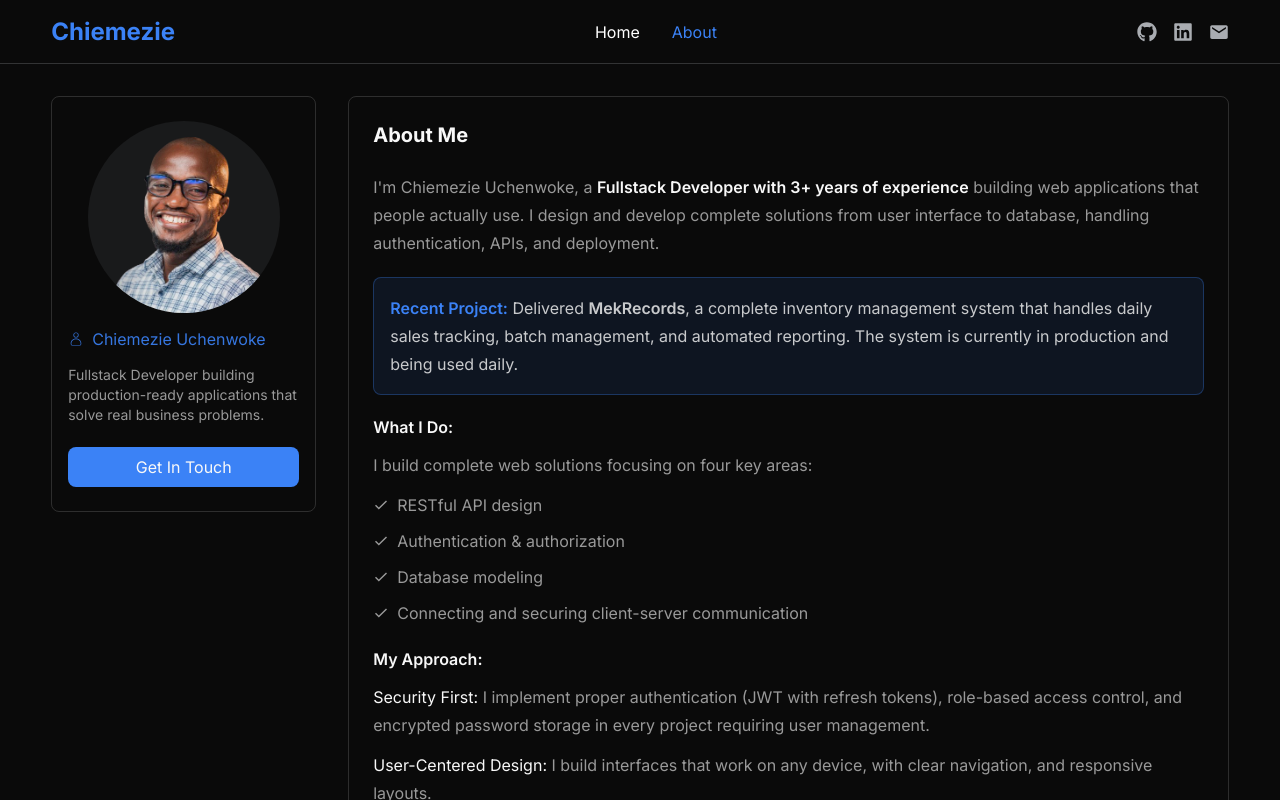
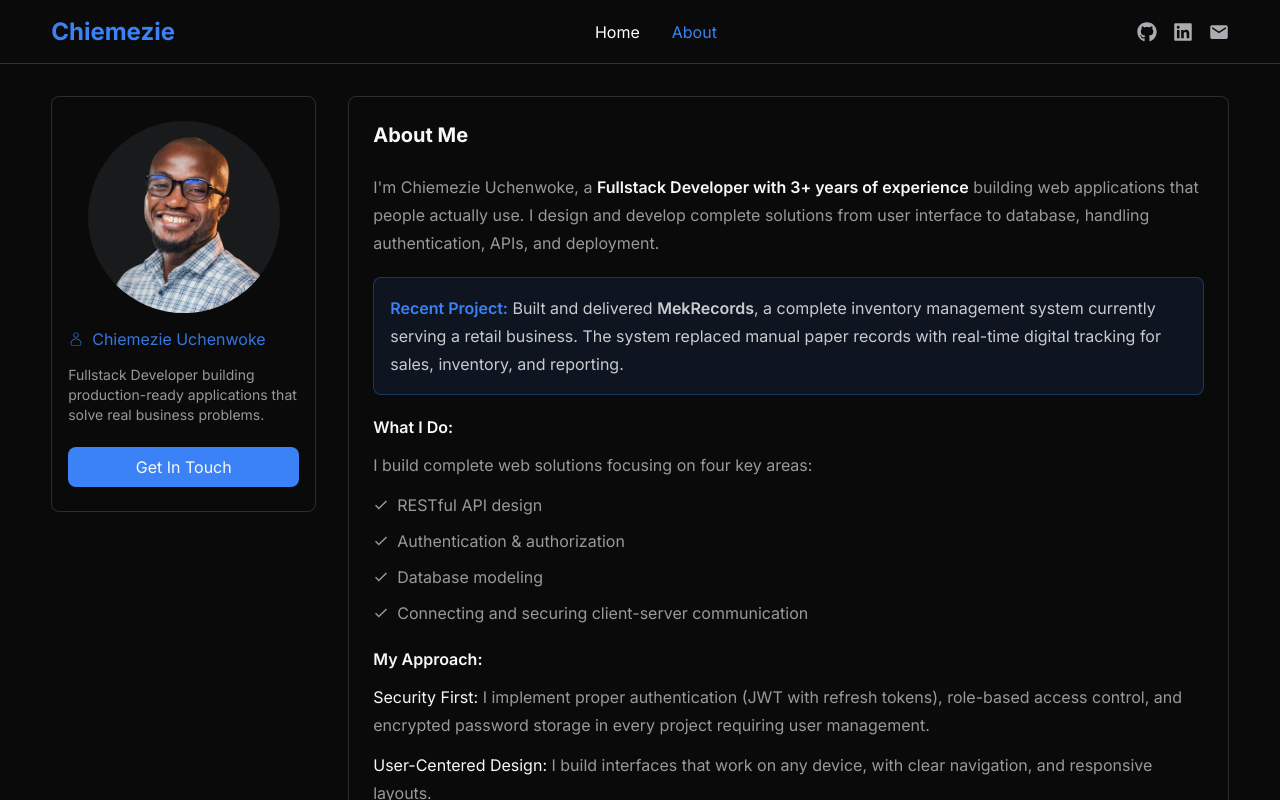
Before and after one commit to Chiemezie-Uchenwoke/portfolio, a React (Vite) app: page /about in a window 1280 px wide. Shown: the top 800 px of the page. Built offline with nearby package versions, Linux system fonts and the light colour scheme.

Commit message:
Update about me content in about page

```diff
--- a/src/components/AboutMe/AboutMe.jsx
+++ b/src/components/AboutMe/AboutMe.jsx
@@ -49,8 +49,7 @@ const AboutMe = () => {
                     {/* Recent Achievement */}
                     <div className="bg-pri-blue/10 border border-pri-blue/30 rounded-lg p-4">
                         <p className="text-white-shade/80 leading-7">
-                            <span className="text-pri-blue font-semibold">Recent Project:</span> Delivered <span className="font-semibold">MekRecords</span>,
-                            a complete inventory management system that handles daily sales tracking, batch management, and automated reporting. The system is currently in production and being used daily.
+                            <span className="text-pri-blue font-semibold">Recent Project:</span> Built and delivered <span className="font-semibold">MekRecords</span>, a complete inventory management system currently serving a retail business. The system replaced manual paper records with real-time digital tracking for sales, inventory, and reporting.
                         </p>
                     </div>
 
@@ -75,8 +74,7 @@ const AboutMe = () => {
                         <h3 className="text-white-shade font-semibold mb-3">My Approach:</h3>
                         <div className="space-y-3">
                             <p className="leading-7">
-                                <span className="text-white-shade">Security First:</span> I implement proper authentication
-                                (JWT with refresh tokens), role-based access control, and encrypted password storage in every
+                                <span className="text-white-shade">Security First:</span> I implement proper authentication (JWT with refresh tokens), role-based access control, and encrypted password storage in every
                                 project requiring user management.
                             </p>
                             <p className="leading-7">
@@ -94,7 +92,7 @@ const AboutMe = () => {
                     <div>
                         <h3 className="text-white-shade font-semibold mb-3">Beyond Coding:</h3>
                         <p className="leading-7">
-                            I'm also a <span className="text-white-shade">technical instructor</span>. I teach fullstack development at Turing Tech LLC, where I've trained over 50 students across multiple cohorts. Teaching has made me better at explaining complex concepts in simple terms — which helps when working with clients or team members.
+                            I'm also a <span className="text-white-shade">technical instructor</span>. I teach fullstack development at Turing Tech LLC, where I've trained over 50 students across multiple cohorts. Teaching has made me better at explaining complex concepts in simple terms which helps when working with clients or team members.
                         </p>
                     </div>
 
```
